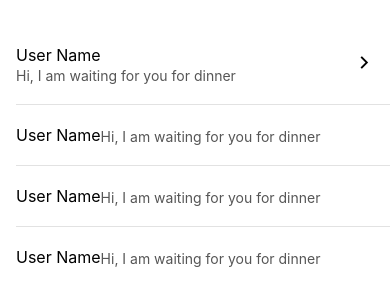
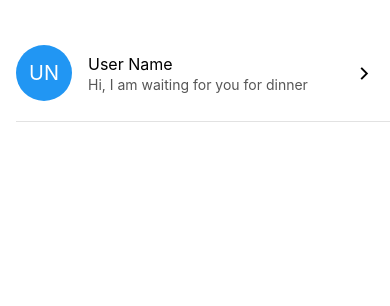
Before and after one commit to mehmetenfa/basic-chate-app, a React Native app: screen / in a window 390 px wide. Shown: the top 306 px of the page. Built offline with nearby package versions, Linux system fonts and the light colour scheme.

Commit message:
contact row componenets

```diff
--- /dev/null
+++ b/components/ContactRow.js
@@ -0,0 +1,60 @@
+import React from "react";
+import {Text, StyleSheet, TouchableOpacity, View } from 'react-native';
+import { Ionicons } from "@expo/vector-icons";
+
+
+const ContactRow = () => {
+  return (
+    <TouchableOpacity style={styles.row}>
+        <View style={styles.avatar}>
+          <Text style={styles.avatarLabel}>UN</Text>
+        </View>
+
+        <View style={styles.textsContainer}>
+          <Text style={styles.name}>User Name</Text>
+          <Text style={styles.subtitle}>
+            Hi, I am waiting for you for dinner
+          </Text>
+        </View>
+
+        <Ionicons size={20} name="chevron-forward-outline" />
+      </TouchableOpacity>
+
+  )
+}
+
+const styles = StyleSheet.create({
+    row: {
+        marginTop: 25,
+        paddingHorizontal: 16,
+        paddingVertical: 20,
+        flexDirection: 'row',
+        alignItems: 'center',
+      },
+      avatar: {
+        width: 56,
+        height: 56,
+        backgroundColor: '#2196f3',
+        borderRadius: 28,
+        alignItems: 'center',
+        justifyContent: 'center',
+      },
+      avatarLabel: {
+        fontSize: 20,
+        color: 'white',
+      },
+      textsContainer: {
+        flex: 1,
+        marginStart: 16,
+      },
+      name: {
+        fontSize: 16,
+      },
+      subtitle: {
+        marginTop: 2,
+        color: "#565656",
+      },
+  });
+
+
+export default ContactRow;
--- a/screens/Chats.js
+++ b/screens/Chats.js
@@ -1,41 +1,21 @@
 import React from "react";
-import { View, Text, SafeAreaView, TouchableOpacity, StyleSheet } from "react-native";
+import {
+  View,
+  Text,
+  SafeAreaView,
+  TouchableOpacity,
+  StyleSheet,
+  TextBase,
+} from "react-native";
 import { Ionicons } from "@expo/vector-icons";
+import ContactRow from "../components/ContactRow";
 
 const Chats = () => {
   return (
     <SafeAreaView>
-      <TouchableOpacity style={styles.row}>
-        <View style={styles.textsContainer}>
-          <Text style={styles.name}>User Name</Text>
-          <Text style={styles.subtitle}>
-            Hi, I am waiting for you for dinner
-          </Text>
-        </View>
-
-        <Ionicons size={20} style={styles.icon} name="chevron-forward-outline" />
-      </TouchableOpacity>
+      <ContactRow />
 
       <View style={styles.serprator} />
-
-      <TouchableOpacity style={styles.row}>
-        <Text style={styles.name}>User Name</Text>
-        <Text style={styles.subtitle}>Hi, I am waiting for you for dinner</Text>
-      </TouchableOpacity>
-
-      <View style={styles.serprator} />
-
-      <TouchableOpacity style={styles.row}>
-        <Text style={styles.name}>User Name</Text>
-        <Text style={styles.subtitle}>Hi, I am waiting for you for dinner</Text>
-      </TouchableOpacity>
-
-      <View style={styles.serprator} />
-
-      <TouchableOpacity style={styles.row}>
-        <Text style={styles.name}>User Name</Text>
-        <Text style={styles.subtitle}>Hi, I am waiting for you for dinner</Text>
-      </TouchableOpacity>
     </SafeAreaView>
   );
 };
@@ -44,15 +24,24 @@ const styles = StyleSheet.create({
   row: {
     paddingHorizontal: 16,
     paddingVertical: 20,
-    flexDirection: 'row',
-    alignItems: 'center',
+    flexDirection: "row",
+    alignItems: "center",
+  },
+  avatar: {
+    width: 56,
+    height: 56,
+    backgroundColor: "#2196f3",
+    borderRadius: 28,
+    alignItems: "center",
+    justifyContent: "center",
+  },
+  avatarLabel: {
+    fontSize: 20,
+    color: "white",
   },
   textsContainer: {
     flex: 1,
-    marginTop: 25
-  },
-  icon: {
-    marginTop: 20
+    marginStart: 16,
   },
   name: {
     fontSize: 16,
```
